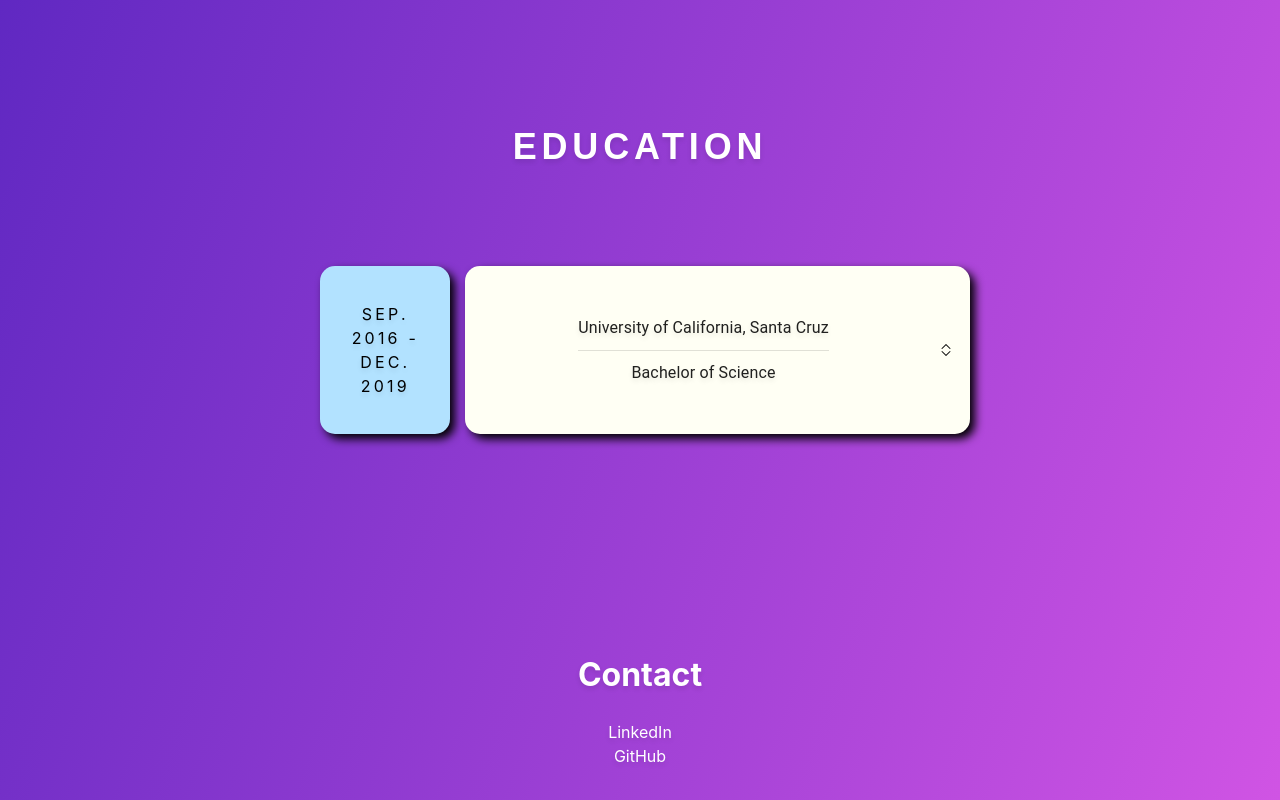
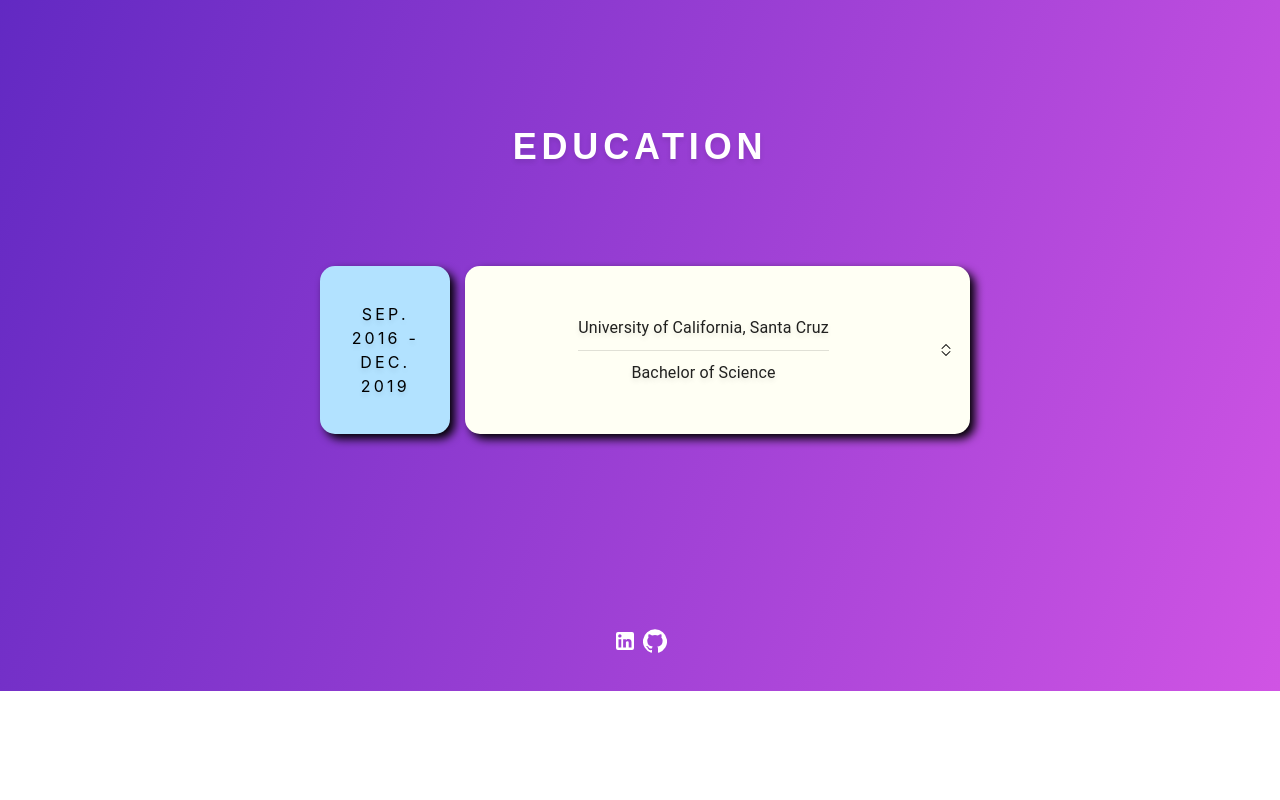
Before and after one commit to rdwatkin/ryan-watkins, a React (Create React App) app: page / in a window 1280 px wide. Shown: the part 2867-3667 px from the top of the page. After the commit the page ends 3558 px from the top, so only its background shows below. Built offline with nearby package versions, Linux system fonts and the light colour scheme.

Commit message:
Contact Icons

```diff
--- a/package.json
+++ b/package.json
@@ -5,6 +5,7 @@
   "private": true,
   "dependencies": {
     "@material-ui/core": "^4.11.0",
+    "@material-ui/icons": "^4.9.1",
     "@testing-library/jest-dom": "^4.2.4",
     "@testing-library/react": "^9.5.0",
     "@testing-library/user-event": "^7.2.1",
--- a/src/App.js
+++ b/src/App.js
@@ -7,6 +7,7 @@
 import { theme } from 'theme'
 import { SkillsView } from 'views/SkillsView'
 import { ExperienceView } from 'views/ExperienceView'
+import { ContactView } from 'views/ContactView'
 
 function App() {
 
@@ -36,18 +37,12 @@
       backgroundSize: 'cover',
       backgroundRepeat: 'no-repeat',
       opacity: 0.2,
-    },
-    btn: {
-      color: 'currentColor',
-      cursor: 'pointer',
-      textDecoration: 'none',
-      position: 'relative',
-      margin: '1rem'
     }
   })()
 
   return (
     <ThemeProvider theme={theme} >
+
     <Box textAlign={'center'} position={'relative'} className={styles.app}>
       <Box position={'fixed'} display={'block'} height={'100%'} left={0} top={0}
            width={'100%'} className={styles.wallpaper}>
@@ -59,19 +54,9 @@
 
       <SkillsView/>
       <ExperienceView/>
+      <ContactView/>
+    </Box>
 
-      <Box color={'currentColor'} mb={'2rem'} display={'flex'}
-           alignItems={'center'} justifyContent={'center'}
-           flexDirection={'column'}>
-        <Fade>
-          <h1 className={styles.title}>Contact</h1>
-        </Fade>
-        <Fade left>
-          <a class={styles.btn} href="https://www.linkedin.com/in/ryan-watkins-08a523126/" target="_blank" rel="noopener noreferrer">LinkedIn</a>
-          <a class={styles.btn} href="https://github.com/rdwatkin" target="_blank" rel="noopener noreferrer">GitHub</a>
-        </Fade>
-      </Box>
-    </Box>
     </ThemeProvider>
   );
 }
--- /dev/null
+++ b/src/views/ContactView/ContactView.js
@@ -0,0 +1,35 @@
+import React from 'react'
+import { makeStyles, Box } from '@material-ui/core'
+import { Fade } from 'react-reveal'
+import LinkedInIcon from '@material-ui/icons/LinkedIn'
+import GitHubIcon from '@material-ui/icons/GitHub'
+
+const useStyles = makeStyles({
+    btn: {
+        color: 'currentColor',
+        cursor: 'pointer',
+        textDecoration: 'none',
+        position: 'relative',
+        margin: '3px'
+      }
+})
+
+const ContactView = () => {
+    const styles = useStyles()
+    return (
+        <Box color={'currentColor'} mb={'2rem'} display={'flex'}
+           alignItems={'center'} justifyContent={'center'}
+           flexDirection={'row'}>
+        <Fade left>
+            <Box>
+                <a class={styles.btn} href="https://www.linkedin.com/in/ryan-watkins-08a523126/" target="_blank" rel="noopener noreferrer"><LinkedInIcon/></a>
+            </Box>
+            <Box>
+                <a class={styles.btn} href="https://github.com/rdwatkin" target="_blank" rel="noopener noreferrer"><GitHubIcon/></a>
+            </Box>
+        </Fade>
+      </Box>
+    )
+}
+
+export default ContactView
--- /dev/null
+++ b/src/views/ContactView/index.js
@@ -0,0 +1 @@
+export { default as ContactView } from './ContactView.js'
```
Also changed, not shown: 1 other file (tests, documents, lock files or other folders).
